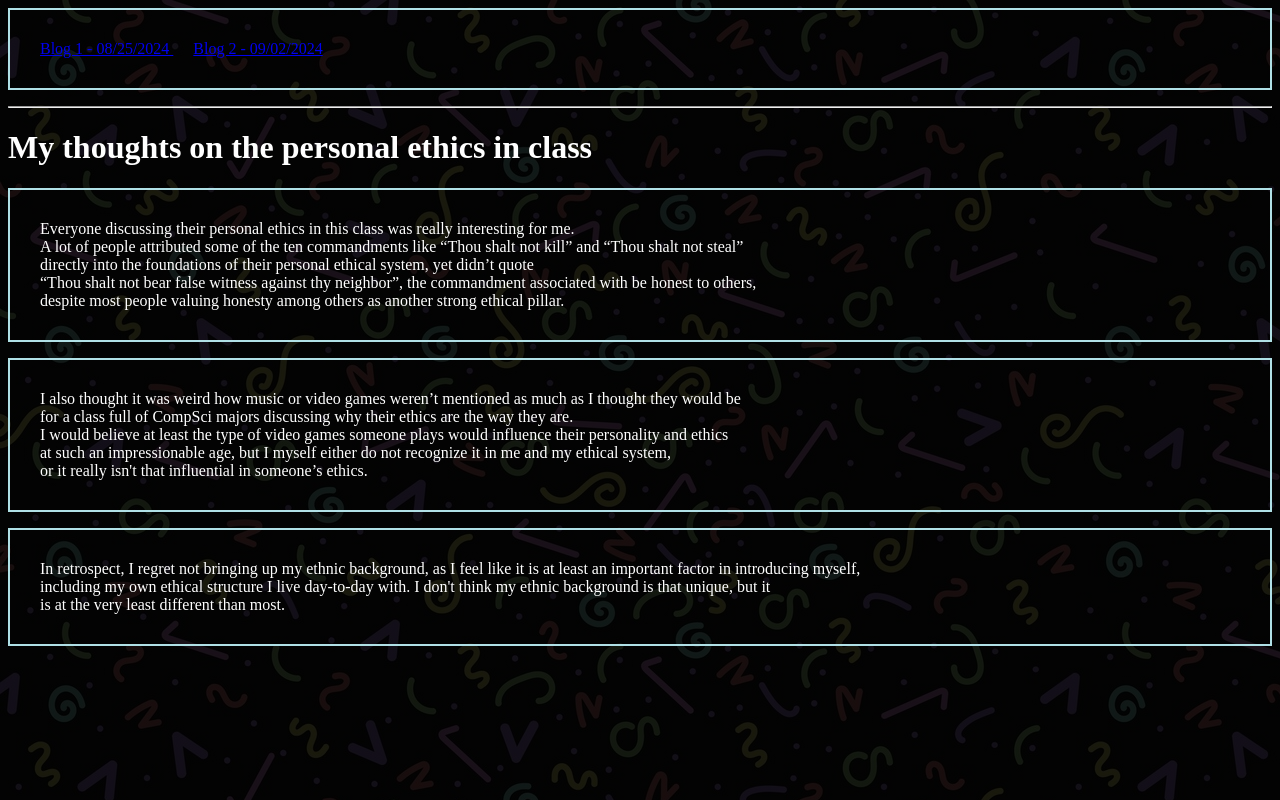
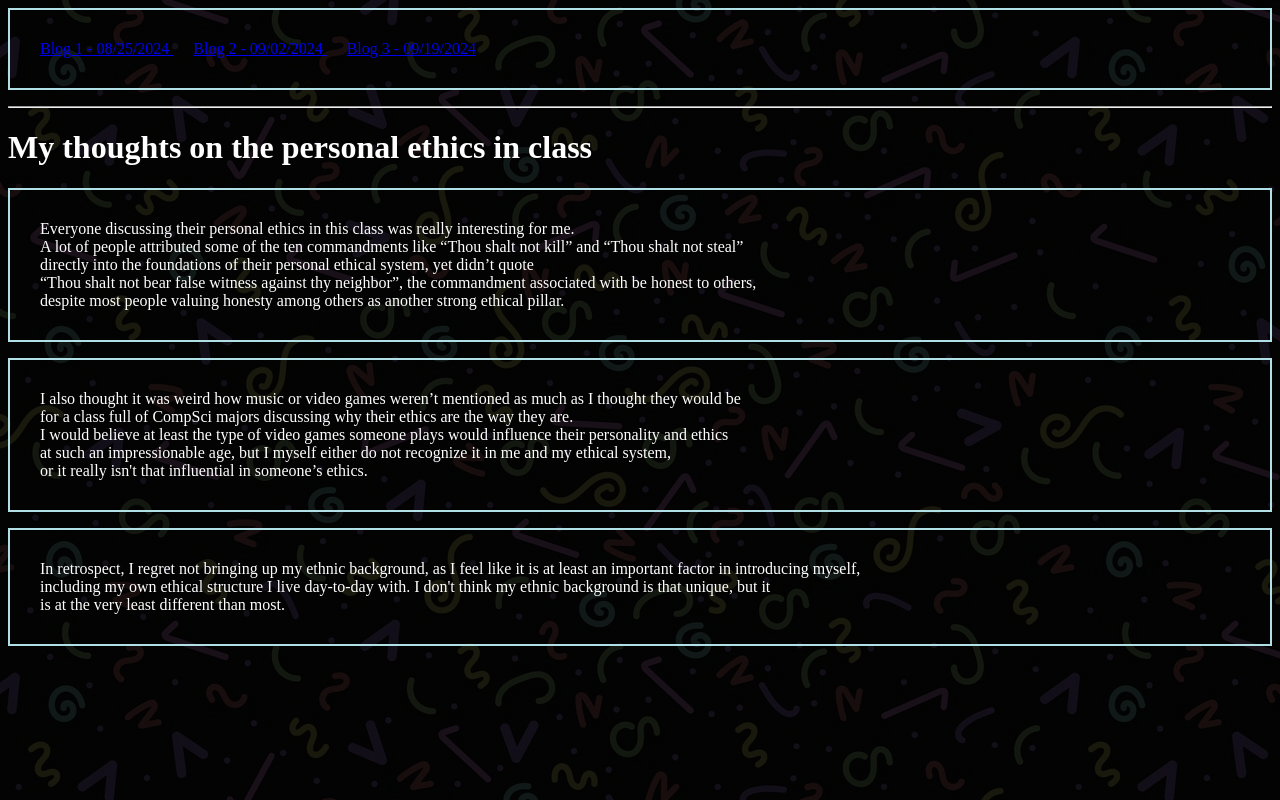
Before and after one commit to aoscr/aoscr.github.io, a plain HTML site: page blog2.html in a window 1280 px wide. Drawn offline with Linux system fonts and the light colour scheme.

Commit message:
Update blog2.html

```diff
--- a/blog2.html
+++ b/blog2.html
@@ -7,6 +7,8 @@
     <a href=./index.html> Blog 1 - 08/25/2024 </a>
       &emsp;
     <a href=./blog2.html> Blog 2 - 09/02/2024 </a>
+       &emsp;
+    <a href=./blog3.html> Blog 3 - 09/19/2024 </a>
   </p>
     <hr>
   <h1> My thoughts on the personal ethics in class </h1>
```
